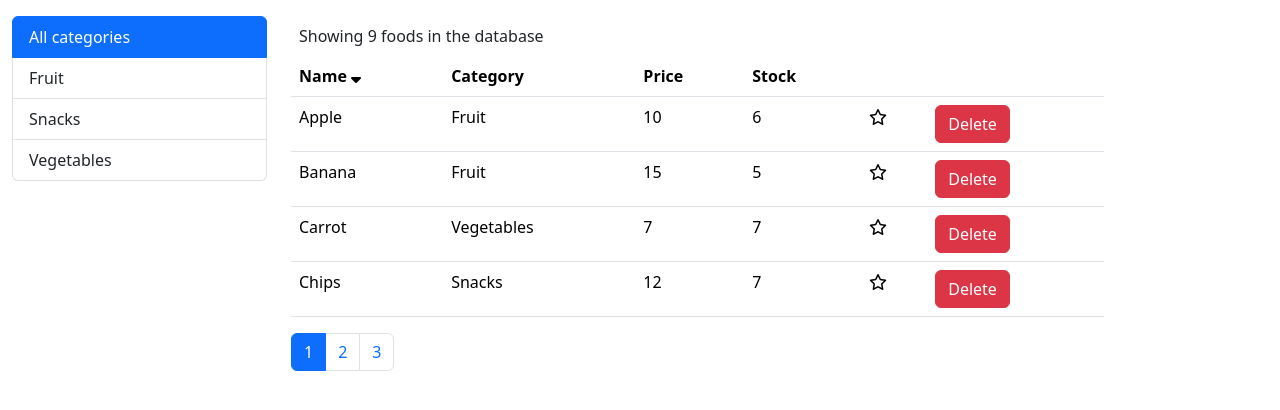
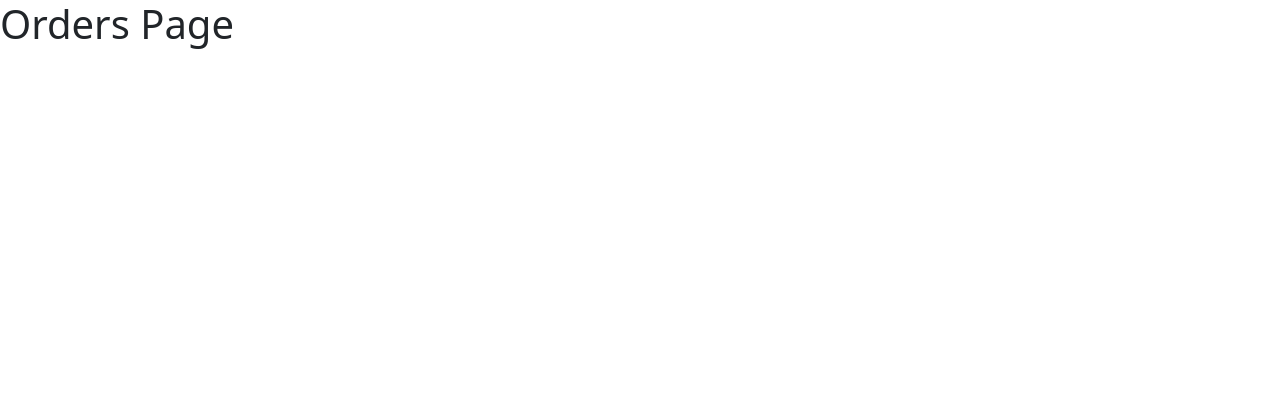
Before and after one commit to armenbakir/Food-store-with-ReactQuery-FE, a React (Vite) app: page /orders in a window 1280 px wide. Shown: the top 410 px of the page. Built offline with nearby package versions, Linux system fonts and the light colour scheme.

Commit message:
added routes

```diff
--- a/package.json
+++ b/package.json
@@ -15,6 +15,7 @@
     "lodash": "^4.17.21",
     "react": "^18.2.0",
     "react-dom": "^18.2.0",
+    "react-router-dom": "^6.23.1",
     "vite-tsconfig-paths": "^4.3.2"
   },
   "devDependencies": {
--- a/src/main.tsx
+++ b/src/main.tsx
@@ -1,11 +1,12 @@
 import React from "react";
 import ReactDOM from "react-dom/client";
-import App from "./App.tsx";
+import { RouterProvider } from "react-router-dom";
+import router from "@routes.tsx";
 import "bootstrap/dist/css/bootstrap.css";
 import "@fortawesome/fontawesome-free/css/all.css";
 
 ReactDOM.createRoot(document.getElementById("root")!).render(
   <React.StrictMode>
-    <App />
+    <RouterProvider router={router} />
   </React.StrictMode>
 );
--- /dev/null
+++ b/src/pages/NotFoundPage.tsx
@@ -0,0 +1,5 @@
+function NotFoundPage() {
+  return <h1>Page not found</h1>;
+}
+
+export default NotFoundPage;
--- a/src/pages/OrdersPage.tsx
+++ b/src/pages/OrdersPage.tsx
@@ -1,5 +1,5 @@
 function OrdersPage() {
-  return <h1>Cumstumers Page</h1>;
+  return <h1>Orders Page</h1>;
 }
 
 export default OrdersPage;
--- a/src/pages/index.ts
+++ b/src/pages/index.ts
@@ -1,3 +1,4 @@
 export { default as CustomersPage } from "./CustumersPage";
 export { default as FoodsPage } from "./FoodsPage";
 export { default as OrdersPage } from "./OrdersPage";
+export { default as NotFoundPage } from "./NotFoundPage";
```
Also changed, not shown: src/routes.tsx (added, +11 -0 lines), 1 other file (tests, documents, lock files or other folders).
